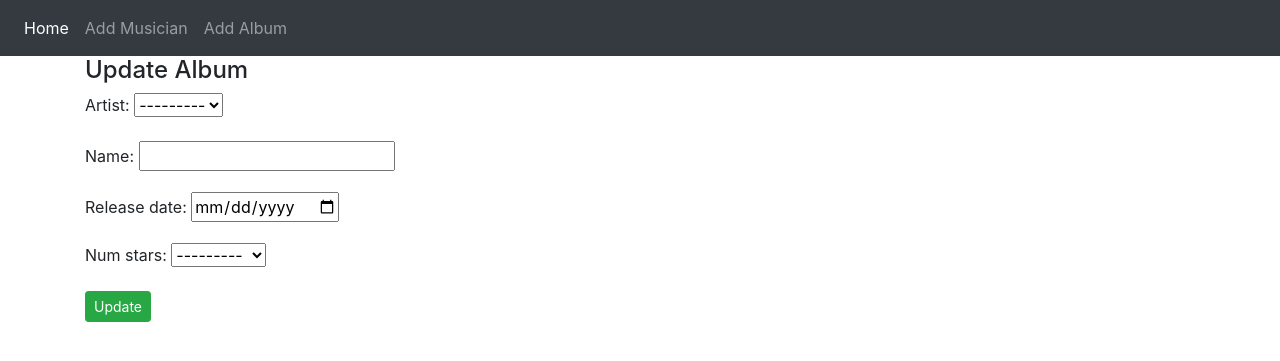
After one commit to muzahid2559/CRUD_Operation_with_Django, a Django app: template templates/CRUD/update_album.html in a window 1280 px wide. The commit adds this page. Shown: the top 361 px of the page. Run offline with Django 4.2, Linux system fonts and the light colour scheme; the template is opened without the code that fills it: values that come from a table or form of the project are taken from there, others are empty; some libraries are stand-ins or nearby versions.

Commit message:
feat: Update Album

```diff
--- a/CRUD/urls.py
+++ b/CRUD/urls.py
@@ -12,4 +12,5 @@ urlpatterns = [
     path('add_album/', views.album_form, name='album_form'),
     path('album_list/<int:musician_id>/', views.album_list, name='album_list'),
     path('update_musician/<int:musician_id>/', views.update_musician, name='update_musician'),
+    path('update_album/<int:album_id>/', views.update_album, name='update_album'),
 ]
--- a/templates/CRUD/album_list.html
+++ b/templates/CRUD/album_list.html
@@ -20,6 +20,8 @@
      <td>{{ album.name }}</td>
     <td>{{ album.release_date|date:"M d, Y" }}</td>
     <td>{{ album.num_stars }}</td>
+
+    <td> <a href="{% url 'CRUD:update_album' album_id=album.id %}"><input type="submit" name="submit" value="Update" class="btn btn-success btn-sm"></a> </td>
   </tr>
   {% endfor %}
 </table>
--- /dev/null
+++ b/templates/CRUD/update_album.html
@@ -0,0 +1,14 @@
+{% extends 'CRUD/base.html' %}
+{% block body_block %}
+<h4>Update Album</h4>
+{% if success_text %}
+<div class='alert alert-success'>{{ success_text }}</div>
+{% endif %}
+<form method="POST">
+  {{ update_form.as_p }}
+  {% csrf_token %}
+<input type="submit" name="submit" value="Update" class="btn btn-success btn-sm">
+</form>
+<br>
+
+{% endblock %}
```
Also changed, not shown: CRUD/views.py (+16 -0 lines).
